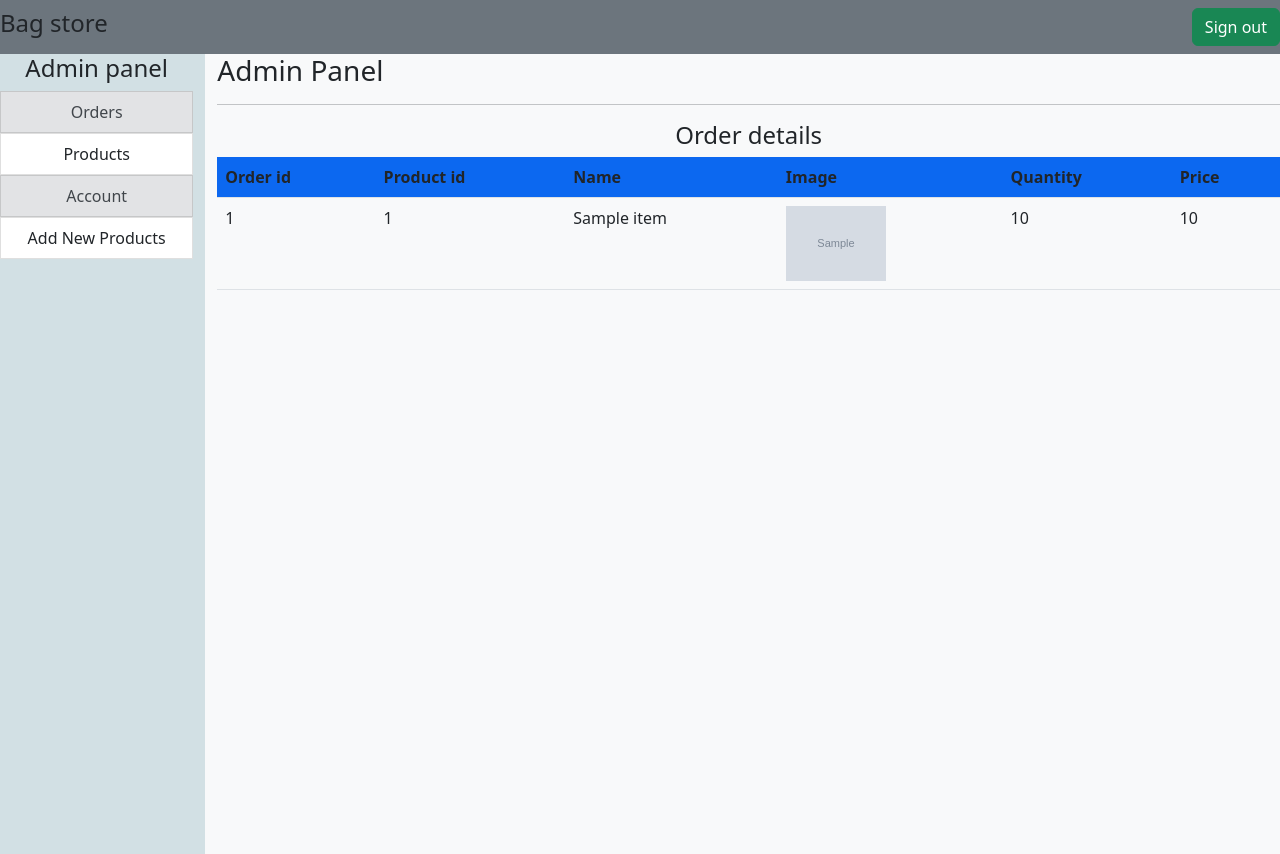
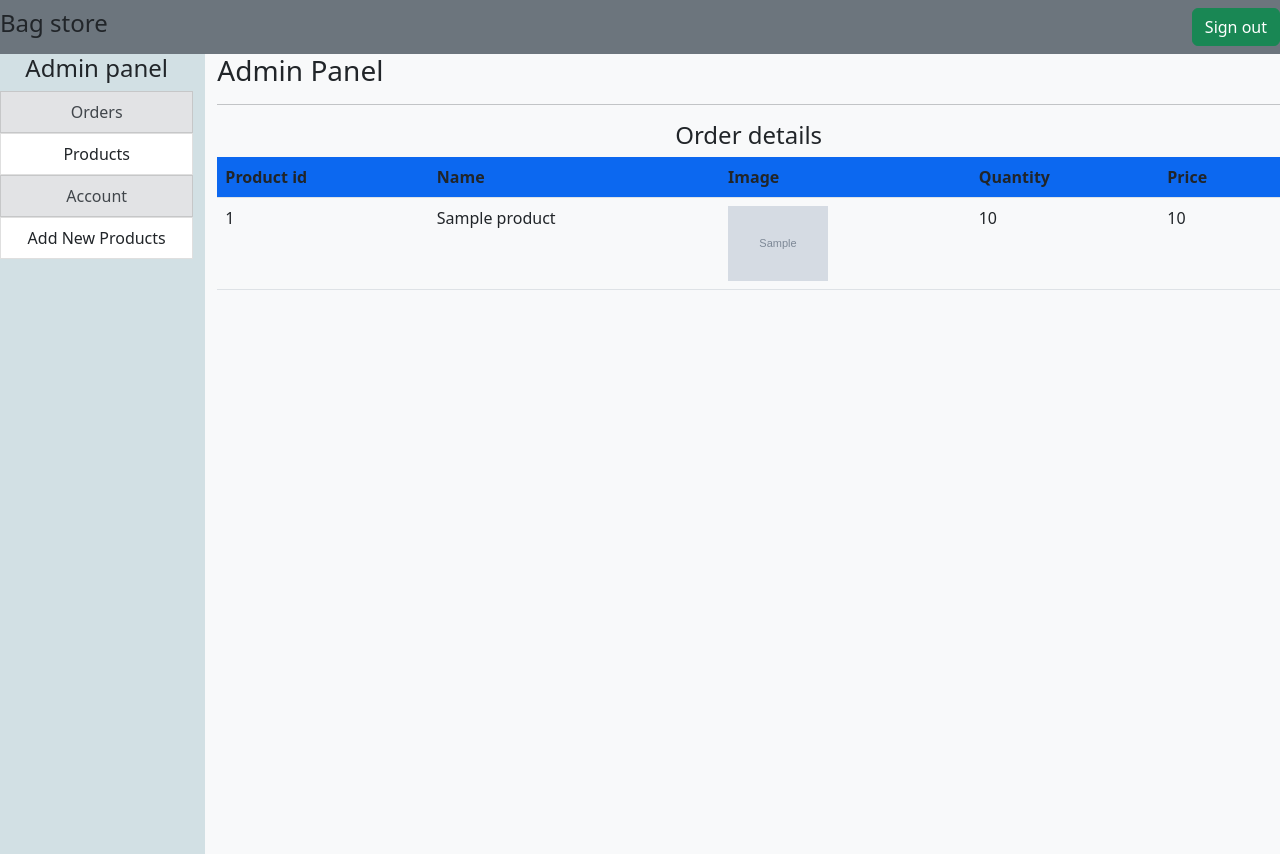
Before and after one commit to aswin-dileep/php_shopping_cart, a PHP site: page /admin/order_details.php?order_id=1 in a window 1280 px wide. Run offline with PHP 8.4, Linux system fonts and the light colour scheme; tables that the repository leaves empty or names only in its code hold one stand-in row (values such as "Sample post"); grey boxes marked "Sample" are stand-in pictures.

Commit message:
order details query changed

```diff
--- a/admin/order_details.php
+++ b/admin/order_details.php
@@ -2,7 +2,10 @@
 <?php
     if(isset($_GET['order_id'])){
         $order_id = $_GET['order_id'];
-        $order_details_qry ="SELECT * FROM order_items WHERE order_id='$order_id'";
+        $order_details_qry ="SELECT products.product_id, products.product_image1,products.product_name,products.product_price,order_items.product_quantity
+        FROM products INNER JOIN order_items on order_items.order_id ='$order_id' WHERE order_items.product_id=products.product_id ";
+
+
         $order_details = mysqli_query($con,$order_details_qry);
     }
 ?>
@@ -14,7 +17,7 @@
         <h4 class="text-center">Order details</h4>
         <table class="table bg-primary table-striped">
             <tr>
-            <th>Order id</th>
+
             <th>Product id</th>
             <th>Name</th>
             <th>Image</th>
@@ -24,10 +27,10 @@
 
             <?php while($order = mysqli_fetch_array($order_details)) { ?>
                 <tr class="bg-light">
-                <td><?php echo $order['order_id']; ?></td>
+
                 <td><?php echo $order['product_id']; ?></td>
                 <td><?php echo $order['product_name']; ?></td>
-                <td> <img src="../assets/images/<?php echo $order['product_image']; ?>" alt="" style="width:100px" srcset=""> </td>
+                <td> <img src="../assets/images/<?php echo $order['product_image1']; ?>" alt="" style="width:100px" srcset=""> </td>
                 <td><?php echo $order['product_quantity']; ?></td>
                 <td><?php echo $order['product_price']; ?></td>
                 </tr>
--- a/login.php
+++ b/login.php
@@ -89,7 +89,7 @@ if (isset($_POST['login_btn'])) {
             <button class="btn btn-success mb-3" name="register"> <a href="register.php" style="color: white;
                 text-decoration: none;" class="login-btn">Create Account</a> </button>
         </form>
-         <a href="" class="nav-link text-danger ">Forget password...?</a>
+         <a href="forget_password.php" class="nav-link text-danger ">Forget password...?</a>
     </div>
 
 
--- a/order_details.php
+++ b/order_details.php
@@ -5,8 +5,10 @@ include("./server/connect.php");
 if (isset($_GET['details_btn']) && isset($_GET['order_id'])) {
     $order_status = $_GET['order_status'];
     $order_id = $_GET['order_id'];
-    $order_details_qry = "SELECT * FROM order_items WHERE order_id='$order_id'";
+    $order_details_qry = "SELECT products.product_image1,products.product_name,products.product_price,order_items.product_quantity
+     FROM products INNER JOIN order_items on order_items.order_id ='$order_id' Where order_items.product_id=products.product_id ";
 
+    //select product_id form order_items where order_id='$order_id'
     $order_details_result = mysqli_query($con, $order_details_qry);
     $totalOrder = OrderTotal($order_details_result);
 } else {
@@ -48,7 +50,7 @@ function OrderTotal($order_details_result)
         <?php foreach ($order_details_result as $order_details) { ?>
             <tr class="bg-secondary ">
                 <td>
-                    <img style="width:100px; height:100px;  object-fit: contain;" src="./assets/images/<?php echo $order_details['product_image']; ?>" alt="" srcset="">
+                    <img style="width:100px; height:100px;  object-fit: contain;" src="./assets/images/<?php echo $order_details['product_image1']; ?>" alt="" srcset="">
                 </td>
 
                 <td>
```
Also changed, not shown: forget_password.php (added, +18 -0 lines).
